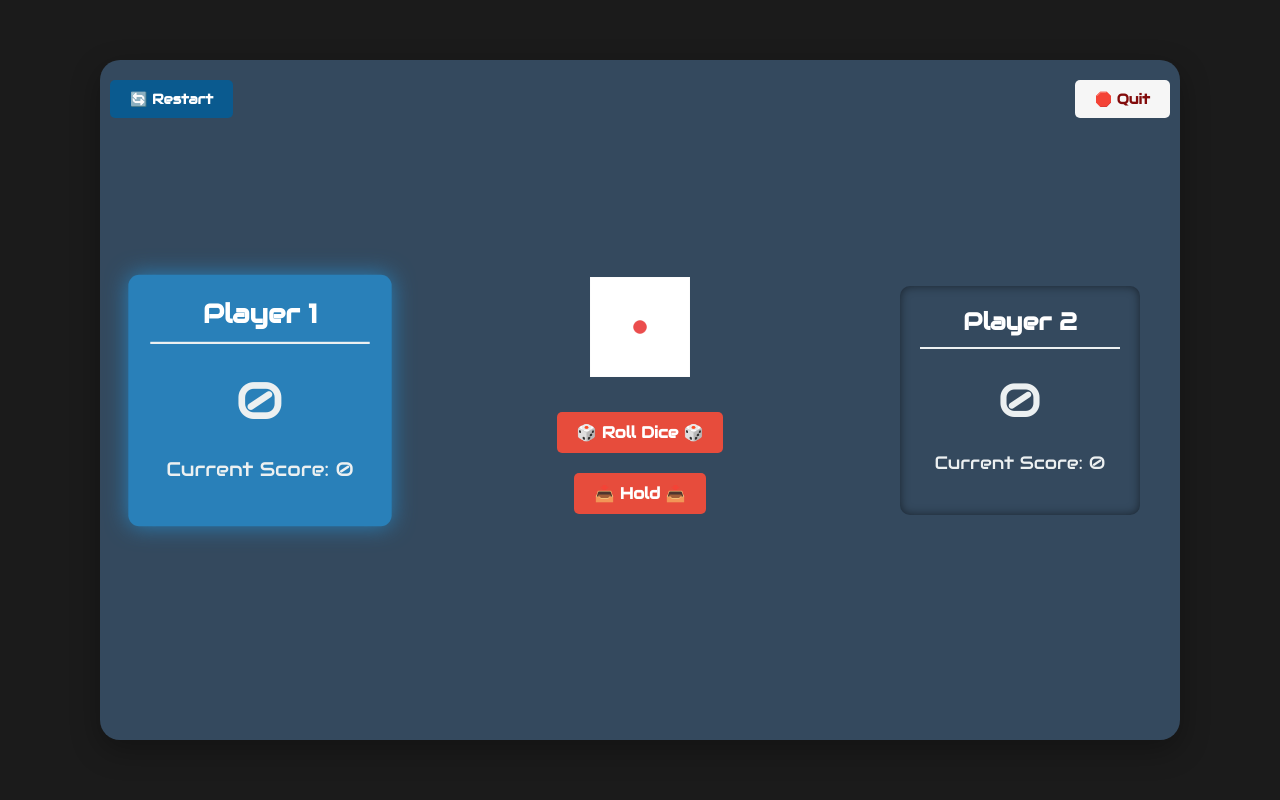
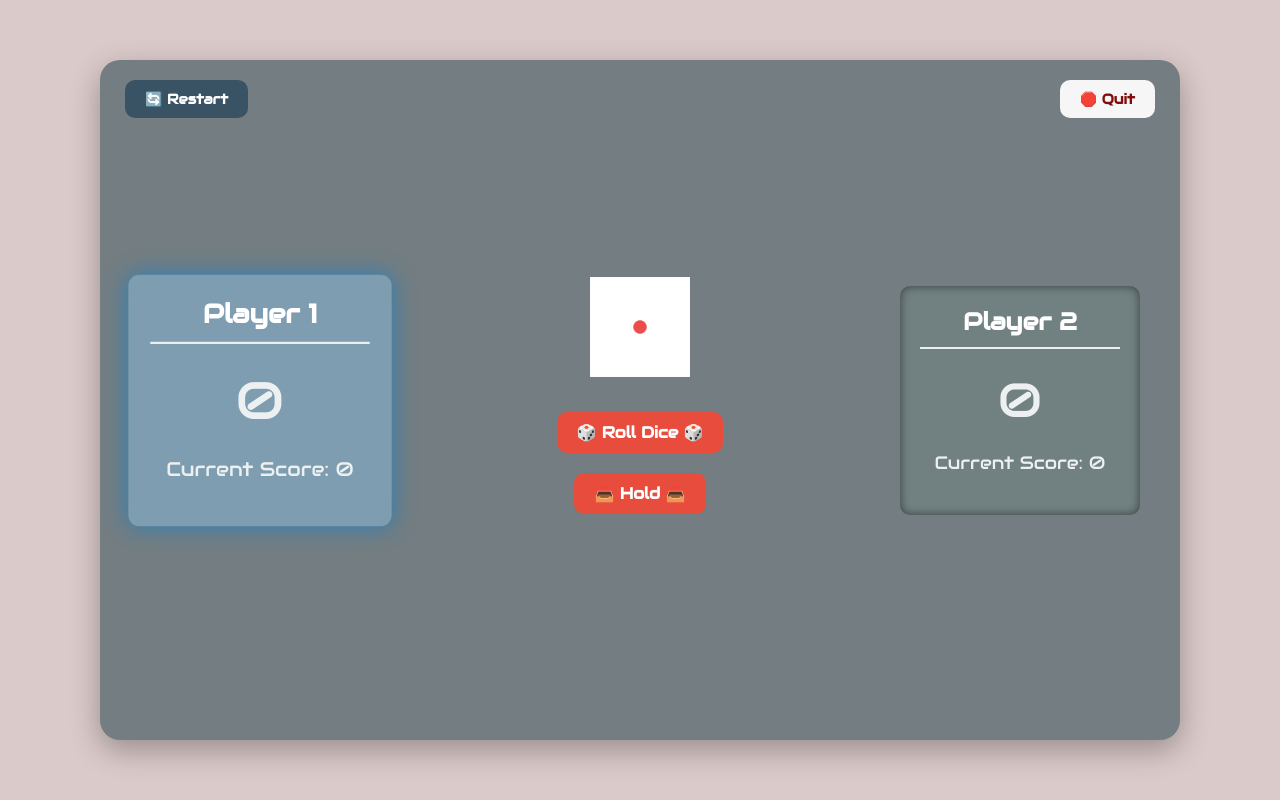
Before and after one commit to Tartsi/Pig-Dice-Game, a Django app: page /pig/cpu in a window 1280 px wide. Run offline with Django 5.2, Linux system fonts and the light colour scheme.

Commit message:
(frontend) Add visual changes to gameview

```diff
--- a/frontend/static/pig.css
+++ b/frontend/static/pig.css
@@ -3,7 +3,7 @@
 
 /* General */
 body {
-    background-color: #1b1b1b;
+    background-color: #dbcaca;
     font-family: 'Audiowide', cursive;
     display: flex;
     justify-content: center;
@@ -19,7 +19,7 @@ body {
     justify-content: space-between;
     align-items: center;
     position: relative;
-    background-color: #34495e;
+    background-color: #737d82;
     padding: 40px;
     border-radius: 20px;
     box-shadow: 0px 10px 30px rgba(0, 0, 0, 0.3);
@@ -32,14 +32,14 @@ body {
 
 .game-container:hover {
     transform: scale(1.02);
-    box-shadow: 0px 15px 40px rgba(21, 36, 124, 0.4);
+    box-shadow: 0px 15px 15px rgb(6 19 105 / 40%);
 }
 
 /* Score Section */
 .player-score {
     width: 200px;
     text-align: center;
-    background-color: #34495e;
+    background-color: #718080;
     padding: 20px;
     border-radius: 10px;
     box-shadow: inset 0px 0px 10px rgba(0, 0, 0, 0.5);
@@ -67,7 +67,7 @@ body {
 
 /* Indicator for Active Player */
 .player-score.active {
-    background-color: #2980b9;
+    background-color: #7f9db1;
     box-shadow: 0 0 20px #2980b9;
     animation: pulsate 4s infinite;
     transform: scale(1.05);
@@ -114,28 +114,28 @@ body {
 .btn.restart {
     position: absolute;
     top: 10px;
-    left: 10px;
-    background-color: #0a5a8f;
+    left: 25px;
+    background-color: #3a5363fa;
     color: #ffffff;
     border: none;
     padding: 10px 20px;
     font-size: 14px;
     cursor: pointer;
-    border-radius: 5px;
+    border-radius: 10px;
     transition: background-color 0.3s ease;
 }
 
 .btn.quit {
     position: absolute;
     top: 10px;
-    right: 10px;
+    right: 25px;
     background-color: #f6f6f6;
     color: #820b0b;
     border: none;
     padding: 10px 20px;
     font-size: 14px;
     cursor: pointer;
-    border-radius: 5px;
+    border-radius: 10px;
     transition: background-color 0.3s ease;
 }
 
@@ -151,7 +151,7 @@ body {
     margin: 10px 0;
     font-size: 16px;
     cursor: pointer;
-    border-radius: 5px;
+    border-radius: 10px;
     transition: background-color 0.3s ease;
 }
 
```
